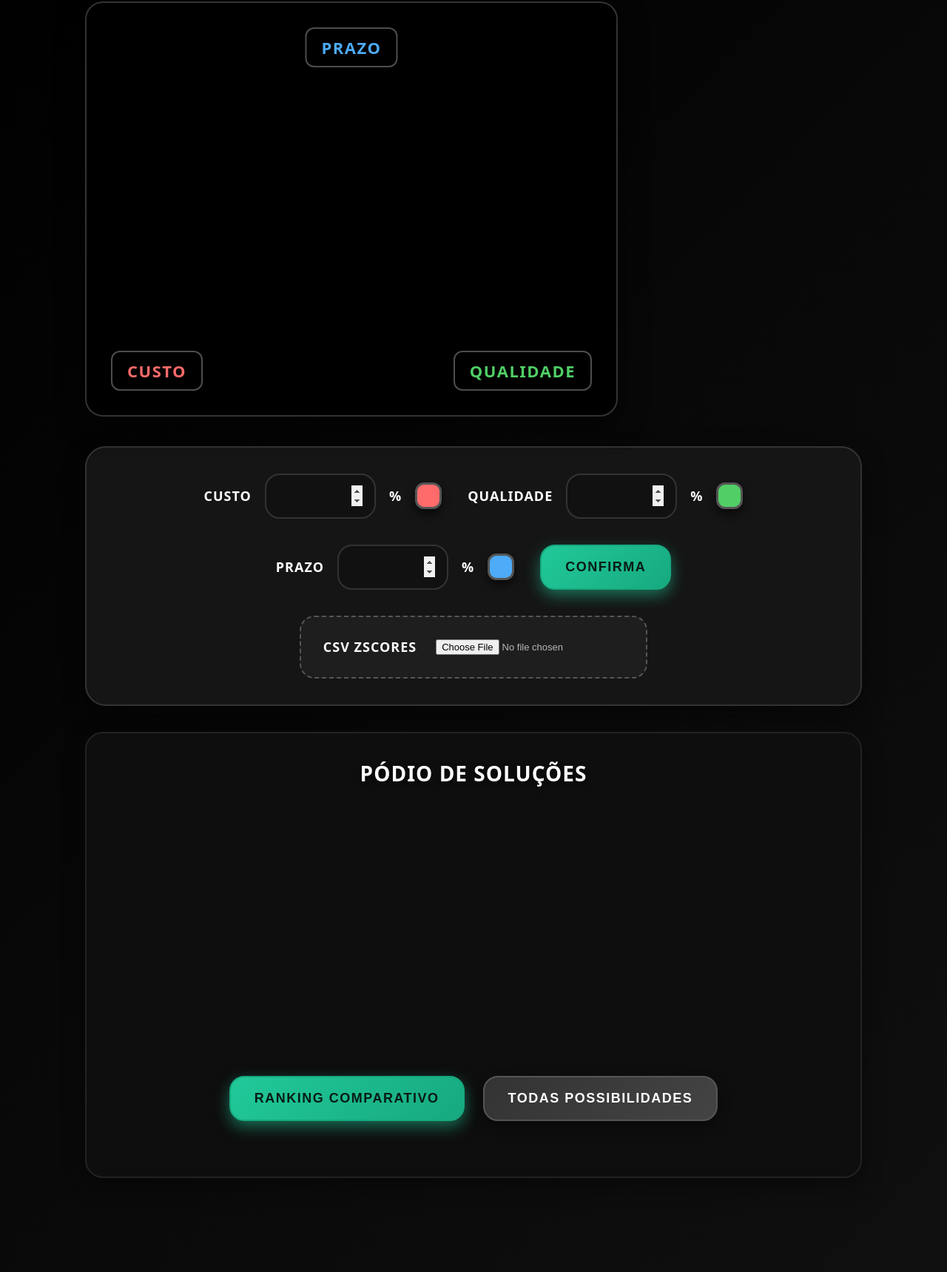
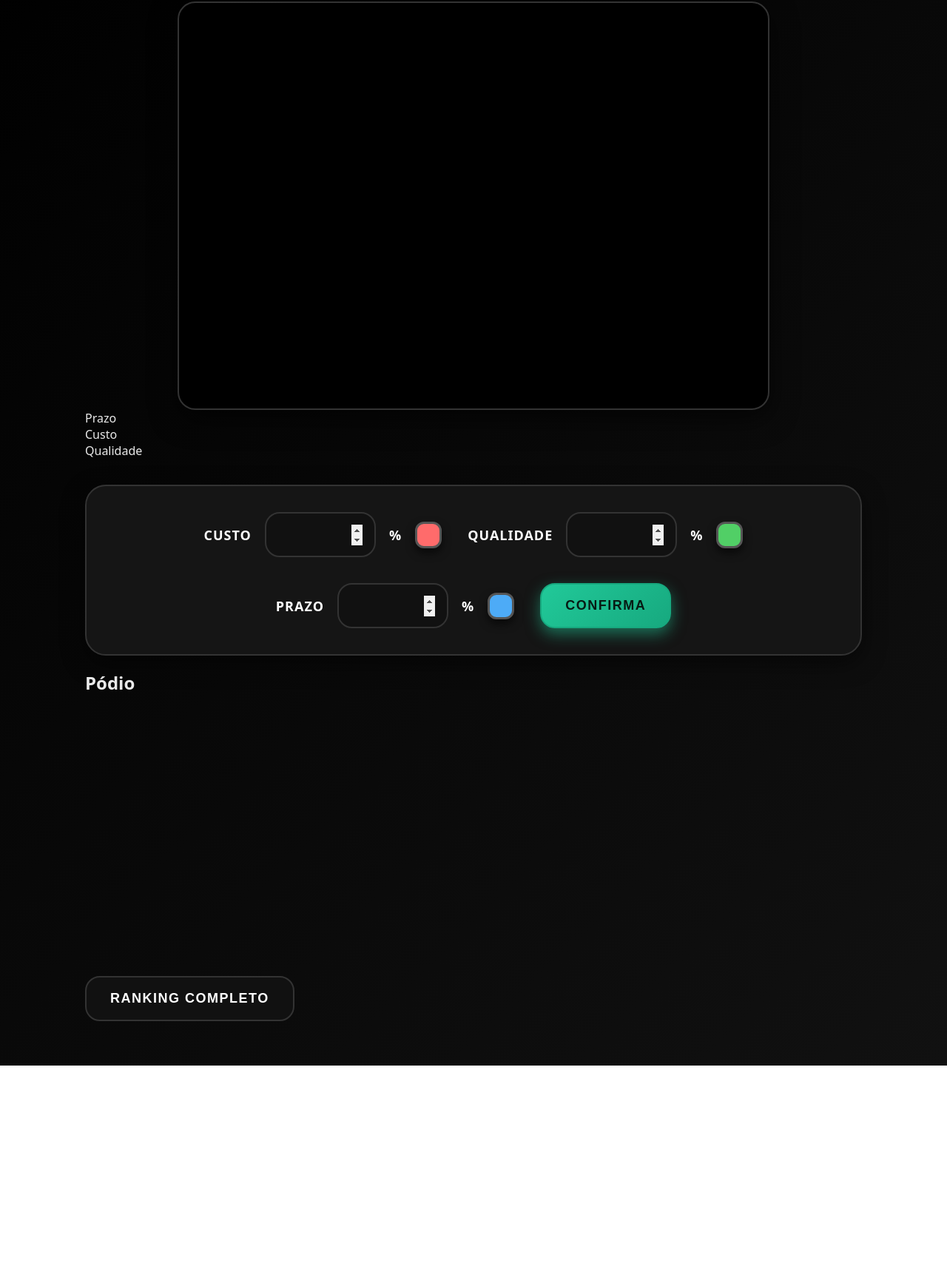
Before and after one commit to mazoqeufaco/dashboard_noetika, a plain HTML site: page index.html in a window 1280 px wide. Shown: the part 101-1820 px from the top of the page at 74% size. After the commit the page ends 1541 px from the top, so only its background shows below. Drawn offline with Linux system fonts and the light colour scheme.

Commit message:
Update index.html

```diff
--- a/index.html
+++ b/index.html
@@ -1,4 +1,3 @@
-<!-- ===================== index.html ===================== -->
 <!doctype html>
 <html lang="pt-BR">
 <head>
@@ -11,13 +10,12 @@
   <h1>Clique sobre o triângulo para definir sua prioridade</h1>
 
   <div class="wrap">
-    <div style="position: relative; display: inline-block; width: 100%; max-width: 720px; margin: 0 auto;">
-      <canvas id="tri" width="720" height="560"></canvas>
-      <div class="triangle-labels">
-        <div class="triangle-label top">Prazo</div>
-        <div class="triangle-label left">Custo</div>
-        <div class="triangle-label right">Qualidade</div>
-      </div>
+    <div class="tri-wrap">
+      <canvas id="tri" width="900" height="620"></canvas>
+      <!-- Rótulos externos -->
+      <div class="label label-top">Prazo</div>
+      <div class="label label-left">Custo</div>
+      <div class="label label-right">Qualidade</div>
     </div>
 
     <div class="controls">
@@ -35,37 +33,30 @@
       </label>
 
       <button id="confirm" class="primary">Confirma</button>
-
-      <!-- Opção 1 (recomendada): usuário seleciona o CSV manualmente -->
-      <label class="filelbl">CSV Zscores
-        <input type="file" id="csvFile" accept=".csv" />
-      </label>
     </div>
 
-    <div class="result">
-      <h2>Pódio de Soluções</h2>
-      <div id="podium"></div>
+    <!-- Pódio por Cluster -->
+    <div class="podium">
+      <h2>Pódio</h2>
+      <div id="podium" class="podium-row"></div>
+      <div class="podium-actions">
+        <button id="btnRanking" class="ghost">Ranking completo</button>
+      </div>
+    </div>
 
-      <div class="action-buttons">
-        <button id="rankingBtn" class="primary">Ranking Comparativo</button>
-        <button id="possibilitiesBtn" class="secondary">Todas Possibilidades</button>
+    <!-- Ranking completo (inicia oculto) -->
+    <div class="result" id="rankingSection" style="display:none">
+      <h2>Ranking (Zranking, s_Zrank)</h2>
+      <div id="table"></div>
+      <div class="result-actions">
+        <button id="btnTree" class="ghost">Todas soluções</button>
       </div>
+    </div>
 
-      <div id="rankingModal" class="modal">
-        <div class="modal-content">
-          <span class="close">&times;</span>
-          <h3>Ranking Comparativo</h3>
-          <div id="rankingTable"></div>
-        </div>
-      </div>
-
-      <div id="possibilitiesModal" class="modal">
-        <div class="modal-content">
-          <span class="close">&times;</span>
-          <h3>Todas as Possibilidades</h3>
-          <div id="treeView"></div>
-        </div>
-      </div>
+    <!-- Árvore (inicia oculto) -->
+    <div class="tree" id="treeSection" style="display:none">
+      <h2>Árvore de soluções</h2>
+      <div id="tree"></div>
     </div>
   </div>
 
@@ -80,13 +71,6 @@
     </div>
   </dialog>
 
-  <footer>
-    <div class="footer-content">
-      <img src="logo Noetika AI 2.png" alt="Noetika AI" class="logo">
-      <p class="footer-text">Powered by Noetika AI - Gabriel R. A. S. - 2025 - All rights reserved</p>
-    </div>
-  </footer>
-
   <script type="module" src="app.js"></script>
 </body>
 </html>
```
